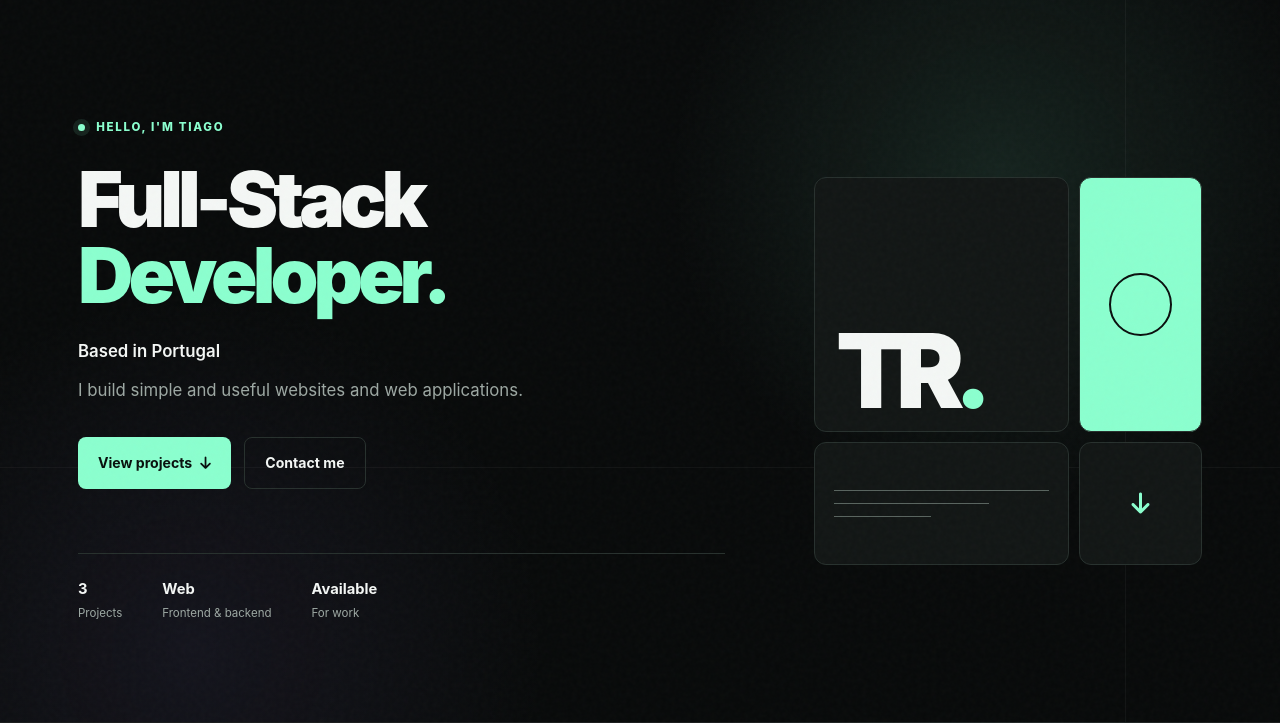
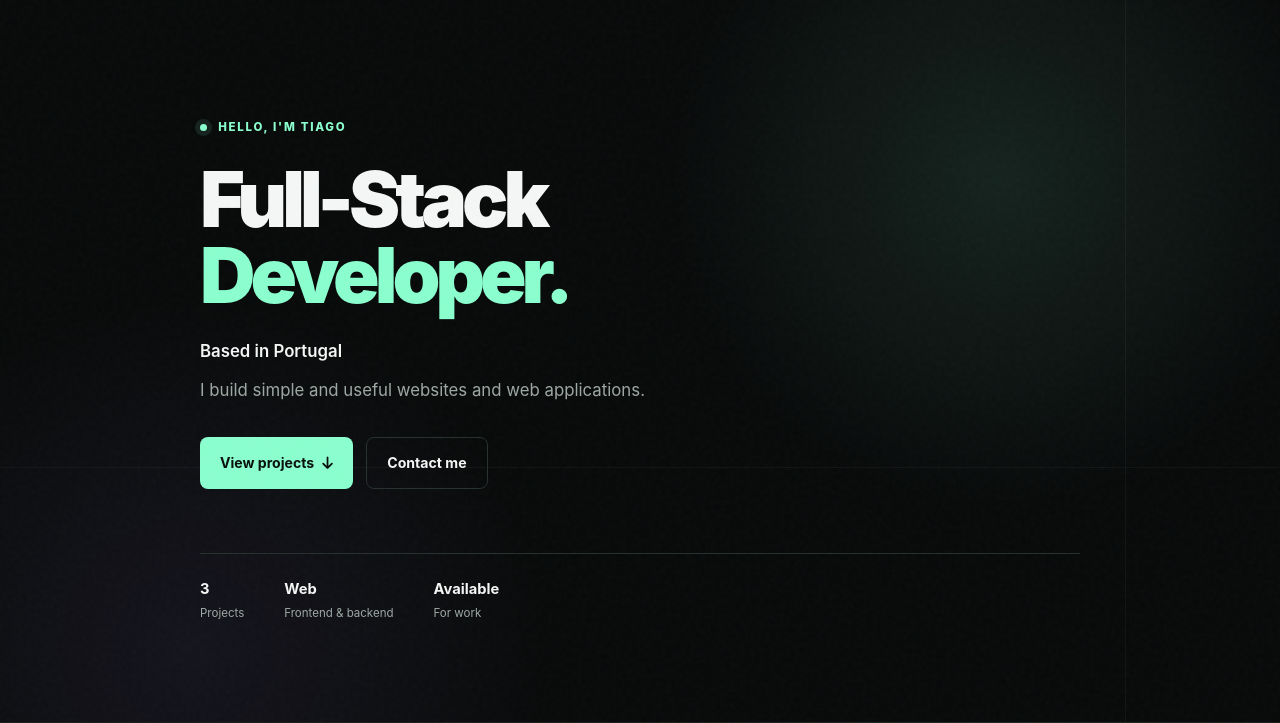
Before and after one commit to tmrodes2001/Portfolio, a plain HTML site: page index.html in a window 1280 px wide. Shown: the part 77-800 px from the top of the page. Drawn offline with Linux system fonts and the light colour scheme.

Commit message:
Simplify portfolio hero

```diff
--- a/index.html
+++ b/index.html
@@ -5,7 +5,7 @@
   <meta charset="UTF-8">
   <meta name="viewport" content="width=device-width, initial-scale=1.0">
   <title>Tiago Rodrigues - Full-Stack Developer Portfolio</title>
-  <link rel="stylesheet" href="styles.css?v=20260904-5">
+  <link rel="stylesheet" href="styles.css?v=20260904-6">
   <link rel="stylesheet" href="https://cdnjs.cloudflare.com/ajax/libs/font-awesome/6.4.0/css/all.min.css">
 </head>
 
@@ -75,12 +75,6 @@
           <div><strong>Web</strong><span>Frontend &amp; backend</span></div>
           <div><strong>Available</strong><span>For work</span></div>
         </div>
-      </div>
-      <div class="hero-art" aria-hidden="true">
-        <div class="hero-art-cell hero-art-main">TR<span>.</span></div>
-        <div class="hero-art-cell hero-art-circle"><span></span></div>
-        <div class="hero-art-cell hero-art-lines"><span></span><span></span><span></span></div>
-        <div class="hero-art-cell hero-art-arrow"><i class="fas fa-arrow-down"></i></div>
       </div>
     </div>
   </section>
--- a/styles.css
+++ b/styles.css
@@ -1293,7 +1293,7 @@ header {
 }
 .hero::before { width: 1px; height: 100%; top: 0; right: 12%; border-radius: 0; background: rgba(255,255,255,.045); }
 .hero::after { content: ''; position: absolute; left: 0; right: 0; top: 65%; height: 1px; background: rgba(255,255,255,.04); }
-.hero-content { display: grid; grid-template-columns: minmax(0, 1.25fr) minmax(320px, .75fr); align-items: center; gap: clamp(3rem, 7vw, 7rem); }
+.hero-content { display: grid; grid-template-columns: minmax(0, 880px); align-items: center; }
 .hero-eyebrow, .section-kicker { color: var(--primary); text-transform: uppercase; letter-spacing: .15em; font-size: .72rem; font-weight: 800; }
 .hero-eyebrow { display: flex; align-items: center; gap: .7rem; margin-bottom: 1.6rem; animation: slideUp .7s ease-out both; }
 .hero-eyebrow span { width: 7px; height: 7px; border-radius: 50%; background: var(--primary); box-shadow: 0 0 0 5px rgba(139,255,207,.1); }
@@ -1312,26 +1312,6 @@ header {
 .hero-meta strong { color: var(--text-light); font-size: .92rem; }
 .hero-meta span { color: var(--text-lighter); font-size: .72rem; }
 
-.hero-art {
-  width: min(100%, 410px);
-  aspect-ratio: 1;
-  display: grid;
-  grid-template-columns: 1.35fr .65fr;
-  grid-template-rows: 1.35fr .65fr;
-  gap: 10px;
-  justify-self: end;
-  transform: rotate(2deg);
-  animation: slideUp .8s ease-out .15s both;
-}
-.hero-art-cell { overflow: hidden; border: 1px solid var(--border); border-radius: 12px; background: #121615; }
-.hero-art-main { display: flex; align-items: flex-end; padding: 1.3rem; color: var(--text-light); font-size: clamp(4.5rem, 8vw, 7rem); font-weight: 900; line-height: .75; letter-spacing: -.1em; }
-.hero-art-main span { color: var(--primary); }
-.hero-art-circle { display: grid; place-items: center; background: var(--primary); }
-.hero-art-circle span { width: 52%; aspect-ratio: 1; border: 2px solid #0a100e; border-radius: 50%; }
-.hero-art-lines { display: flex; flex-direction: column; justify-content: center; gap: 12px; padding: 1.2rem; }
-.hero-art-lines span { display: block; height: 1px; background: #59645f; }
-.hero-art-lines span:nth-child(2) { width: 72%; }.hero-art-lines span:nth-child(3) { width: 45%; }
-.hero-art-arrow { display: grid; place-items: center; color: var(--primary); font-size: 1.5rem; }
 
 .projects, .skills, .about, .contact { padding: 7.5rem 0; background: var(--bg-darker); }
 .skills, .contact { background: #0b0e0d; border-block: 1px solid rgba(255,255,255,.06); }
@@ -1372,7 +1352,7 @@ header {
 footer { padding: 2rem 0; background: #070909; }
 
 @media (max-width: 960px) {
-  .hero-content { grid-template-columns: minmax(0, 1fr) minmax(260px, .65fr); gap: 2.5rem; }
+  .hero-content { grid-template-columns: 1fr; }
   .hero { min-height: auto; }
   .hero-text { max-width: 760px; }
   .projects-grid { grid-template-columns: repeat(2, 1fr); }
@@ -1385,7 +1365,6 @@ footer { padding: 2rem 0; background: #070909; }
   .nav-links li:last-child a { border: 0; border-radius: 0; padding: 1rem 1.5rem; }
   .hero { padding: 5.5rem 0 4.5rem; }
   .hero-content { grid-template-columns: 1fr; }
-  .hero-art { width: min(82%, 360px); justify-self: start; margin-top: 1.5rem; }
   .hero-content h1 { font-size: clamp(2.8rem, 13vw, 4.5rem); }
   .hero-meta { gap: 1.25rem; justify-content: space-between; }
   .projects, .skills, .about, .contact { padding: 5rem 0; }
@@ -1396,7 +1375,6 @@ footer { padding: 2rem 0; background: #070909; }
 
 @media (max-width: 520px) {
   .logo > span:last-child { display: none; }
-  .hero-art { width: 100%; max-width: 300px; }
   .hero-meta { display: grid; grid-template-columns: repeat(3, 1fr); gap: .75rem; }
   .hero-meta span { line-height: 1.35; }
   .about-content { padding: 2rem 1.4rem; }
```
Also changed, not shown: budget-family.html (+1 -1 lines), edge-journal.html (+1 -1 lines), flat-rental.html (+1 -1 lines).
